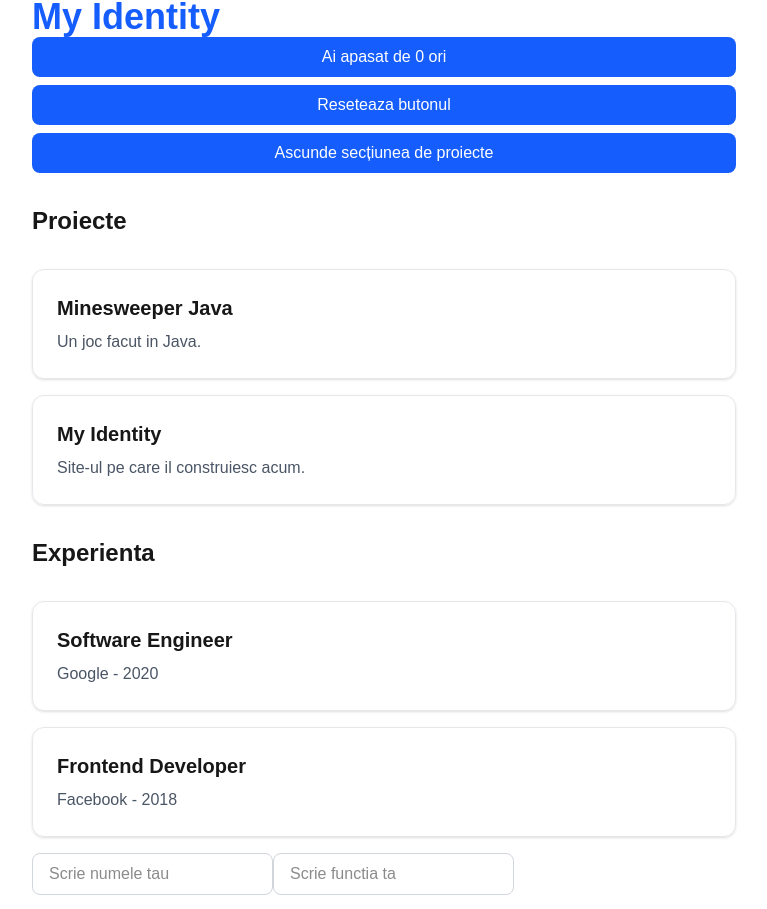
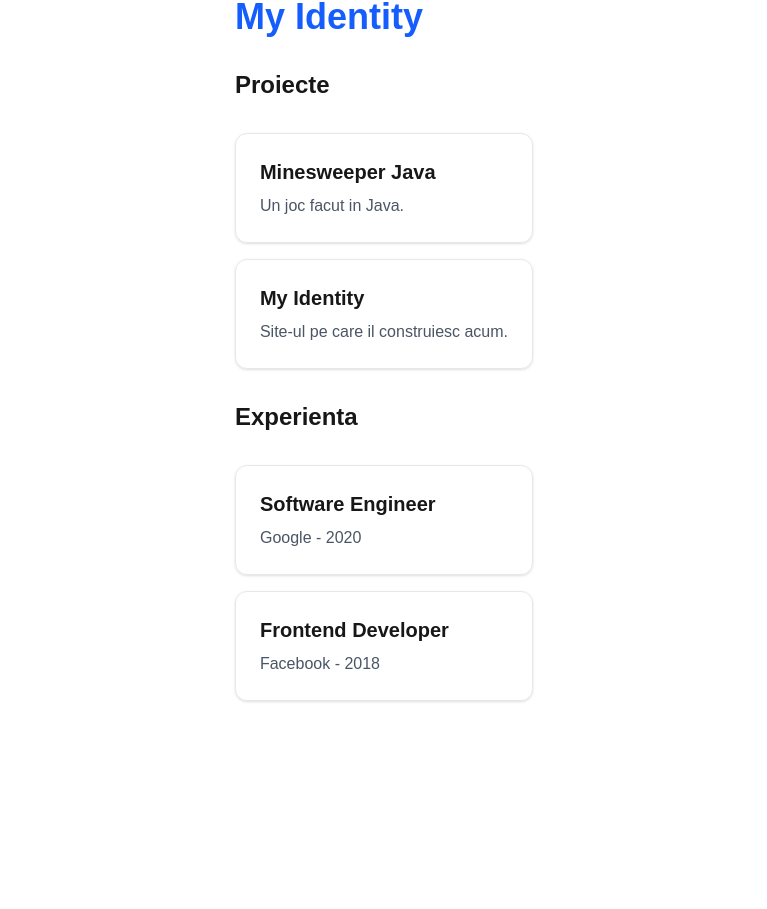
Before and after one commit to ovidiuteodor/my-identity, a Next.js app: page / in a window 1280 px wide. Shown: the part 35-944 px from the top of the page, without its empty margins (256-1023 px from the left). After the commit the page ends 800 px from the top, so only its background shows below. Built offline with nearby package versions, Linux system fonts and the light colour scheme.

Commit message:
Mutat conponentele in fisiserele corecte si facut curatenie in page.tsx

```diff
--- a/src/app/page.tsx
+++ b/src/app/page.tsx
@@ -1,24 +1,5 @@
-"use client";
-
-import { useState } from "react";
-
-function CardProiect(props: { titlu: string; descriere: string }) {
-  return (
-    <div className="rounded-xl border border-gray-200 p-6 shadow-sm">
-      <h3 className="text-xl font-semibold">{props.titlu}</h3>
-      <p className="mt-2 text-gray-600" >{props.descriere}</p>
-    </div>
-  );
-}
-
-function CardExperienta(props: {functie: string, companie: string, anStart: number}) {
-  return (
-    <div className="rounded-xl border border-gray-200 p-6 shadow-sm">
-      <h3 className="text-xl font-semibold">{props.functie}</h3>
-      <p className="mt-2 text-gray-600">{props.companie} - {props.anStart}</p>
-    </div>
-  );
-}
+import CardProiect from "@/components/CardProiect";
+import CardExperienta from "@/components/CardExperienta";
 
 export default function Home() {
   const proiecte = [
@@ -31,47 +12,13 @@ export default function Home() {
     {id: 2, functie: "Frontend Developer", companie: "Facebook", anStart: 2018 },
   ];
 
-  const [contor, setContor] = useState(0);
-
-  const [ascuns, setAscuns] = useState(false);
-
-  const [nume, setNume] = useState("");
-
-  const[functie, setFunctie] = useState("");
-
-  const[oras, setOras] = useState("");
-
   return (
     <main className="mx-auto max-w-3xl p-8">
 
       <h1 className="text-4xl font-bold text-blue-600">My Identity</h1>
 
-    <div className="flex flex-col gap-2">
-    <button
-      onClick={() => setContor(contor + 1)}
-      className="rounded-lg bg-blue-600 px-4 py-2 text-white"
-      >
-      Ai apasat de {contor} ori
-    </button>
+      <h2 className="text-2xl font-semibold mt-8 ">Proiecte</h2>
 
-    <button
-      onClick={() => setContor(0)}
-      className="rounded-lg bg-blue-600 px-4 py-2 text-white"
-      >
-      Reseteaza butonul
-    </button>
-
-    <button
-      onClick={() => setAscuns(!ascuns)}
-      className="rounded-lg bg-blue-600 px-4 py-2 text-white"
-      >
-      {ascuns ? "Arata" : "Ascunde"} secțiunea de proiecte
-    </button>
-
-    </div>
-
-      <h2 className="text-2xl font-semibold mt-8 ">Proiecte</h2>
-      {!ascuns &&
       <div className="flex flex-col gap-4 mt-8">
       {proiecte.map((proiect) => (
         <CardProiect
@@ -81,9 +28,9 @@ export default function Home() {
         />
       ))}
       </div>
-}
 
       <h2 className="text-2xl font-semibold mt-8">Experienta</h2>
+
       <div className="flex flex-col gap-4 mt-8">
       {experienta.map((exp) => (
         <CardExperienta
@@ -94,38 +41,6 @@ export default function Home() {
         />
       ))}
       </div>
-
-      <input
-       type="text"
-       value={nume}
-       onChange={(e) => setNume(e.target.value)}
-       placeholder="Scrie numele tau"
-       className="rounded-lg border border-gray-300 px-4 py-2"
-      />
-
-      <input
-       type="text"
-       value={functie}
-       onChange={(e) => setFunctie(e.target.value)}
-       placeholder="Scrie functia ta"
-       className="rounded-lg border border-gray-300 px-4 py-2 mt-4"
-      />
-
-      <input
-       type="text"
-       value={oras}
-       onChange={(e) => setOras(e.target.value)}
-       placeholder="Scrie orasul tau"
-       className="rounded-lg border border-gray-300 px-4 py-2 mt-4"
-      />
-
-      {nume && functie && oras && (
-      <div>
-      <p className="mt-2">Salut, {nume}!</p>
-      <p className="mt-2">Functia ta este: {functie}</p>
-      <p className="mt-2">Orasul tau este: {oras}</p>
-      </div>
-      )}
     </main>
   );
 }
--- /dev/null
+++ b/src/components/CardExperienta.tsx
@@ -0,0 +1,8 @@
+export default function CardExperienta(props: {functie: string, companie: string, anStart: number}) {
+  return (
+    <div className="rounded-xl border border-gray-200 p-6 shadow-sm">
+      <h3 className="text-xl font-semibold">{props.functie}</h3>
+      <p className="mt-2 text-gray-600">{props.companie} - {props.anStart}</p>
+    </div>
+  );
+}
--- /dev/null
+++ b/src/components/CardProiect.tsx
@@ -0,0 +1,8 @@
+export default function CardProiect(props: { titlu: string; descriere: string }) {
+  return (
+    <div className="rounded-xl border border-gray-200 p-6 shadow-sm">
+      <h3 className="text-xl font-semibold">{props.titlu}</h3>
+      <p className="mt-2 text-gray-600" >{props.descriere}</p>
+    </div>
+  );
+}
```
